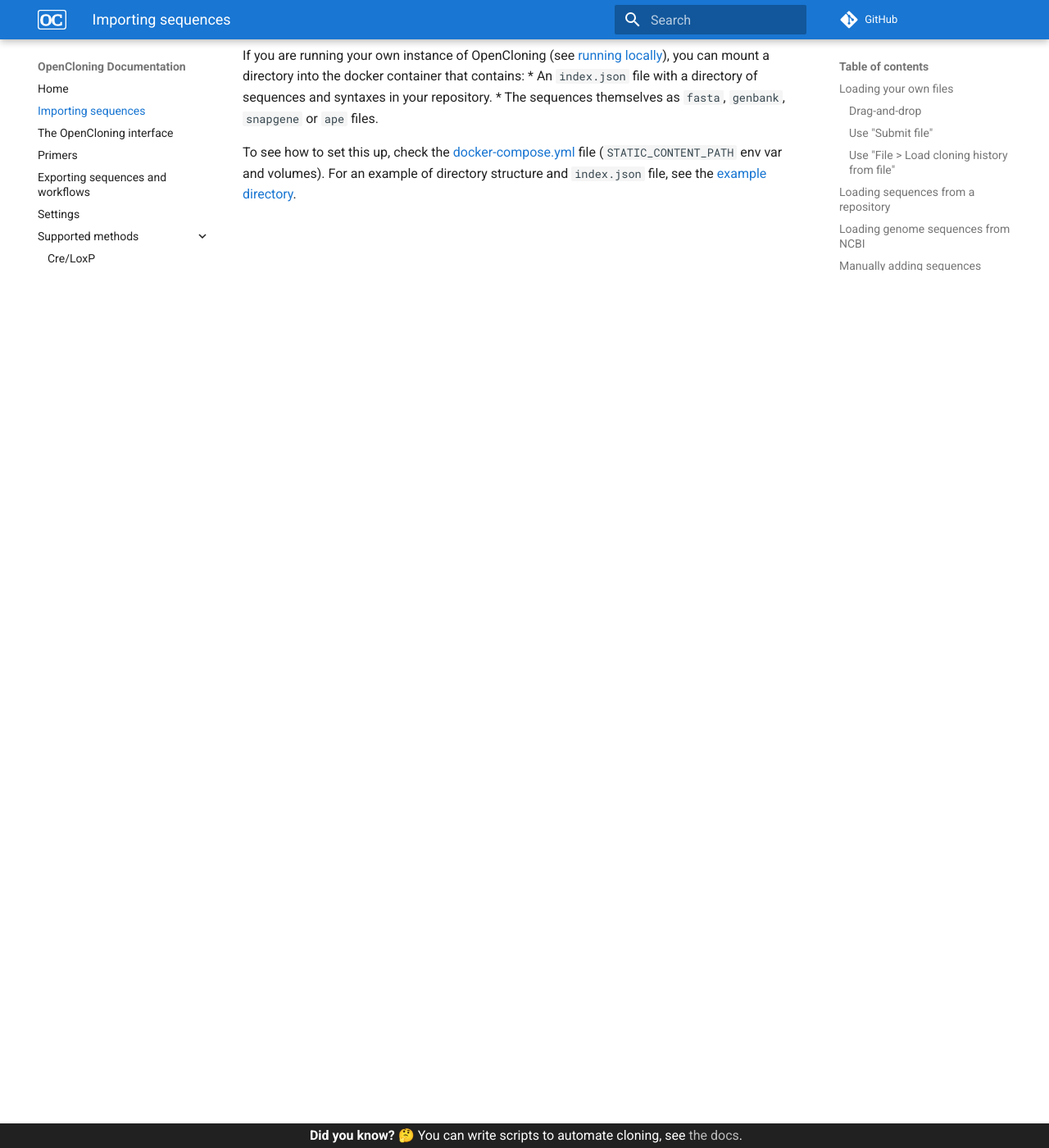
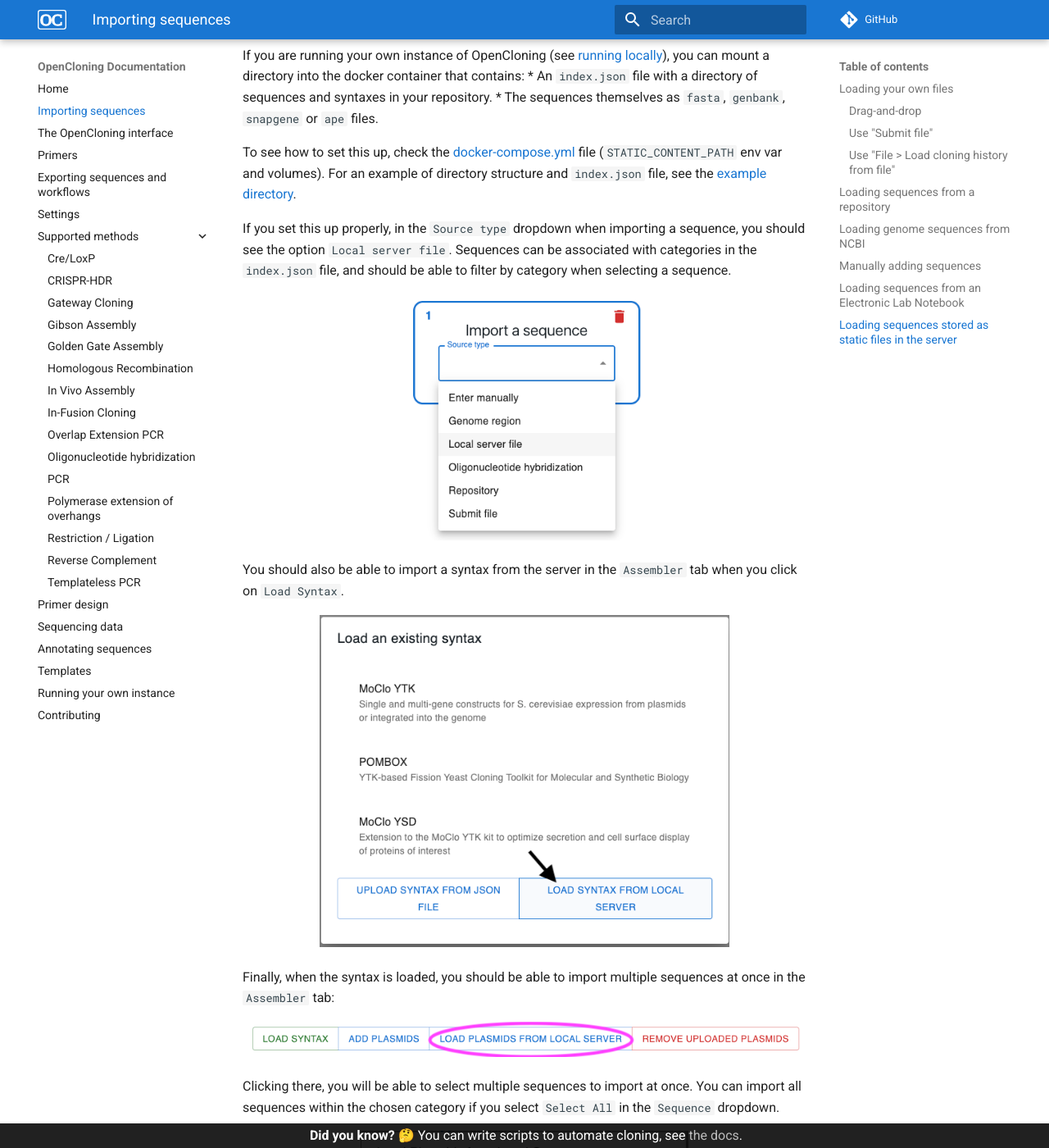
Before and after one commit to OpenCloning/OpenCloning_docs, an MkDocs documentation site: the page built from docs/importing_sequences.md, in a window 1280 px wide and 1400 px high, scrolled down 4381 px. Shown: the whole window at 82% size. Built offline with MkDocs 1.6.1 and Material for MkDocs 9.7.7, drawn with Linux system fonts in a browser that asks for light colours; comment, search, counter and statistics services are not loaded; the version menu is left out.

Commit message:
update info on how to load static files from server

```diff
--- a/docs/importing_sequences.md
+++ b/docs/importing_sequences.md
@@ -101,3 +101,27 @@ If you are running your own instance of OpenCloning (see [running locally](https
 * The sequences themselves as `fasta`, `genbank`, `snapgene` or `ape` files.
 
 To see how to set this up, check the [docker-compose.yml](https://github.com/manulera/OpenCloning/blob/master/docker-compose.yml) file (`STATIC_CONTENT_PATH` env var and volumes). For an example of directory structure and `index.json` file, see the [example directory](https://github.com/manulera/OpenCloning/tree/master/static_content).
+
+If you set this up properly, in the `Source type` dropdown when importing a sequence, you should see the option `Local server file`. Sequences can be associated with categories in the `index.json` file, and should be able to filter by category when selecting a sequence.
+
+<div markdown style="max-width: 300px" class="img-container">
+![Screenshot of sequence import form showing static content option](../assets/importing_local_server.png)
+</div>
+
+You should also be able to import a syntax from the server in the `Assembler` tab when you click on `Load Syntax`.
+
+<div markdown style="max-width: 500px" class="img-container">
+![Screenshot of sequence import form showing syntax option](../assets/importing_local_server_syntax.png)
+</div>
+
+Finally, when the syntax is loaded, you should be able to import multiple sequences at once in the `Assembler` tab:
+
+<div markdown style="max-width: 800px" class="img-container">
+![Screenshot of sequence import form showing multiple sequences option](../assets/importing_local_server_assembler.png)
+</div>
+
+Clicking there, you will be able to select multiple sequences to import at once. You can import all sequences within the chosen category if you select `Select All` in the `Sequence` dropdown.
+
+<div markdown style="max-width: 400px" class="img-container">
+![Screenshot of sequence import form showing select all option](../assets/importing_local_server_assembler_select_all.png)
+</div>
```
Also changed, not shown: docs/assets/importing_local_server.png (added), docs/assets/importing_local_server_assembler.png (added), docs/assets/importing_local_server_assembler_select_all.png (added), docs/assets/importing_local_server_syntax.png (added).
